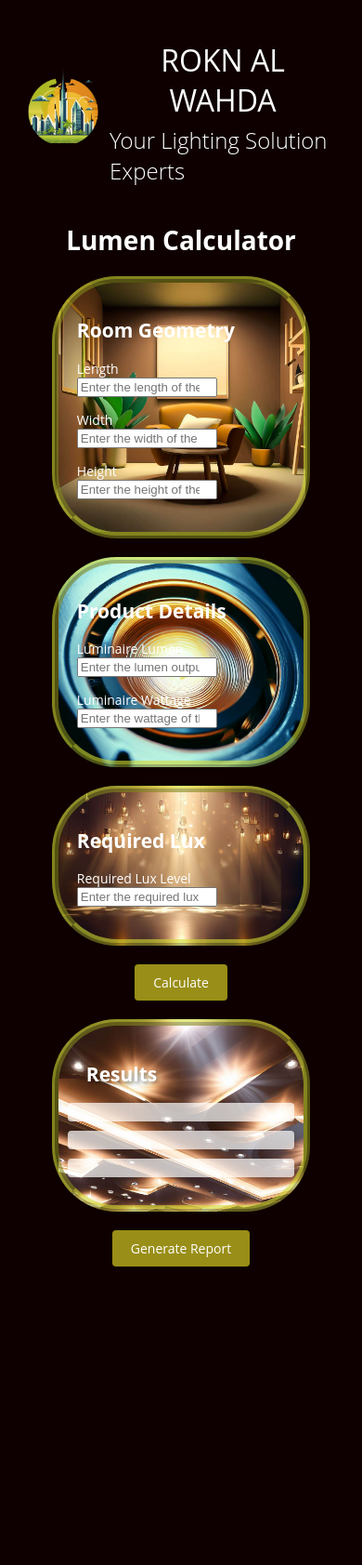
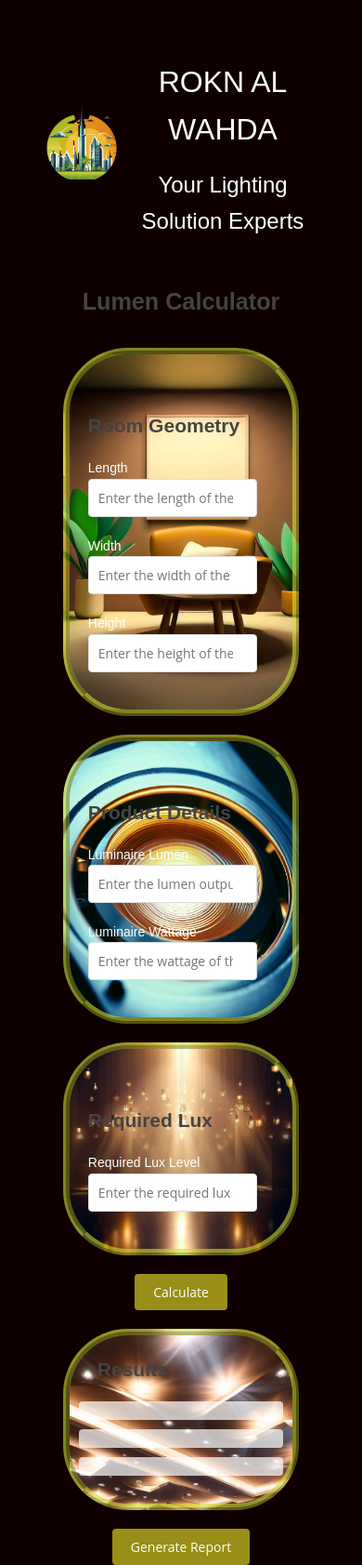
Before and after one commit to Fazil916/Fazil916.github.io, a plain HTML site: page calculator.html in a window 390 px wide. Shown: the whole page at 93% size. Before the commit the page ends 1362 px from the top, so only its background shows below. Drawn offline with Linux system fonts and the light colour scheme; files whose address does not match are found by name.

Commit message:
mobile friend

```diff
--- a/calculator.html
+++ b/calculator.html
@@ -4,7 +4,159 @@
 <head>
   <title>Lumen Calculator</title>
   <link rel="stylesheet" href="/styles/css/calculator.css">
-  </head>
+  <style>
+    body {
+      font-family: 'Arial', sans-serif;
+      color: #333;
+      line-height: 1.6;
+      padding: 20px;
+    }
+
+    header {
+      background-color: var(--color-secondary);
+      height: var(--header-height);
+      padding: 20px;
+    }
+
+    .header-content {
+      display: flex;
+      justify-content: space-between;
+      align-items: center;
+      flex-wrap: wrap;
+    }
+
+    .title-container {
+      display: flex;
+      align-items: center;
+    }
+
+    #logo {
+      width: 80px;
+      height: auto;
+      margin-right: 10px;
+    }
+
+    header h1 {
+      color: var(--color-primary);
+      font-weight: 500;
+      margin: 15px 0 0;
+      font-size: 2rem;
+    }
+
+    header p {
+      color: var(--color-primary);
+      font-weight: 200;
+      margin: 5px 0 0;
+      font-size: 1.5rem;
+    }
+
+    h1 {
+      font-size: 2.2em;
+      font-weight: bold;
+      color: #444;
+      margin-bottom: 20px;
+      padding-bottom: 10px;
+    }
+
+    h2 {
+      font-size: 1.8em;
+      font-weight: bold;
+      color: #444;
+      margin-top: 40px;
+    }
+
+    hr {
+      border: none;
+      border-bottom: 1px solid #ddd;
+    }
+
+    input[type="number"] {
+      width: 100%;
+      padding: 10px;
+      border: 1px solid #ddd;
+      border-radius: 4px;
+      font-family: 'Open Sans', sans-serif;
+      font-size: 16px;
+    }
+
+    .input-group {
+      margin-bottom: 20px;
+    }
+
+    button {
+      padding: 10px 20px;
+      background-color: #4CAF50;
+      color: white;
+      border: none;
+      border-radius: 5px;
+      cursor: pointer;
+      transition: background-color 0.3s ease;
+    }
+
+    button:hover {
+      background-color: #45a049;
+    }
+
+    #results {
+      margin-top: 40px;
+    }
+
+    #results h2 {
+      margin-top: 0;
+    }
+
+    #total-required-luminaires,
+    #total-consumption,
+    #lumen-per-sqm {
+      margin-bottom: 20px;
+      font-size: 18px;
+    }
+
+    @media screen and (max-width: 768px) {
+      .header-content {
+        flex-direction: column;
+        justify-content: center;
+        align-items: center;
+      }
+
+      .title-container {
+        margin-bottom: 10px;
+        text-align: center;
+      }
+
+      header h1,
+      header p {
+        text-align: center;
+      }
+
+      h1 {
+        font-size: 1.8em;
+      }
+
+      h2 {
+        font-size: 1.5em;
+      }
+
+      input[type="number"] {
+        font-size: 14px;
+      }
+
+      button {
+        font-size: 16px;
+      }
+
+      #results {
+        margin-top: 20px;
+      }
+
+      #total-required-luminaires,
+      #total-consumption,
+      #lumen-per-sqm {
+        font-size: 16px;
+      }
+    }
+  </style>
+</head>
 
 <body>
   <header>
@@ -16,6 +168,7 @@
           <p>Your Lighting Solution Experts</p>
         </div>
       </div>
+    </div>
   </header>
 
   <h1>Lumen Calculator</h1>
@@ -51,7 +204,7 @@
   </div>
 
   <div id="lux">
-    <h2>Required Lux </h2>
+    <h2>Required Lux</h2>
     <div class="input-group">
       <label for="required-lux-level">Required Lux Level</label>
       <input type="number" id="required-lux-level" placeholder="Enter the required lux level">
@@ -61,6 +214,7 @@
   <!-- Calculation Button -->
   <button id="calculate">Calculate</button>
 
+
   <!-- Results Section -->
   <div id="results">
     <h2>Results</h2>
@@ -68,10 +222,11 @@
     <div id="total-consumption"></div>
     <div id="lumen-per-sqm"></div>
   </div>
+
   <!-- Report Button -->
   <button id="report">Generate Report</button>
+
   <script src="/java/calculator.js"></script>
-
 </body>
 
 </html>
--- a/styles/css/calculator.css
+++ b/styles/css/calculator.css
@@ -2,6 +2,10 @@
     --color-primary: #ffffff;
     --color-secondary: #0e0000;
 }
+@media screen and (max-width: 768px) {
+    /* CSS styles for screens up to 768px wide */
+  }
+
 
 body {
     background-color: #0e0000;
--- a/styles/css/report.css
+++ b/styles/css/report.css
@@ -1,6 +1,22 @@
 :root {
     --color-primary: #ffffff;
     --color-secondary: #0e0000;
+  }
+
+  @media screen and (max-width: 768px) {
+    /* CSS styles for screens up to 768px wide */
+    body {
+      font-size: 12px;
+    }
+
+    .container {
+      width: 80%;
+    }
+
+    #calculator,
+    #results {
+      width: 90%;
+    }
   }
 
   body {
@@ -56,7 +72,7 @@ input {
   }
 
   .input-group input {
-    width: 80%;
+    width: 100%;
   }
 
   #lux-and-product .input-group {
@@ -89,7 +105,7 @@ input {
 
   #results > div {
     padding: 10px;
-    font-size: 18px;
+    font-size: 16px;
     font-family: 'Georgia', serif;
     background-color: rgba(255, 255, 255, 0.7);
     /* semi-transparent white */
--- a/styles/css/styles.css
+++ b/styles/css/styles.css
@@ -1,24 +1,37 @@
-:root {
-  --color-primary: #ffffff;
-  --color-secondary: #0e0000;
-  --header-height: 70px;
-  --main-container-width: 300px;
+/* Reset styles */
+* {
+  margin: 0;
+  padding: 0;
+  box-sizing: border-box;
 }
 
-@media screen and (max-width: 768px) {
-  /* CSS styles for screens up to 768px wide */
+/* Global styles */
+body {
+  font-family: 'Open Sans', sans-serif;
+  font-size: 14px;
+  color: #ffffff;
+  background-color: #0e0000;
 }
 
-body {
-  background-attachment: scroll;
-  font-family: 'Open Sans', sans-serif;
-  margin: 40;
-  padding: 40;
+h1,
+h2,
+p {
+  margin: 0;
+}
+
+a {
+  color: #ffffff;
+  text-decoration: none;
+}
+
+.container {
+  max-width: 1200px;
+  margin: 0 auto;
+  padding: 20px;
 }
 
 header {
-  background-color: var(--color-secondary);
-  height: var(--header-height);
+  background-color: #0e0000;
   padding: 20px;
 }
 
@@ -26,7 +39,6 @@ header {
   display: flex;
   justify-content: space-between;
   align-items: center;
-  flex-wrap: wrap;
 }
 
 .title-container {
@@ -41,17 +53,13 @@ header {
 }
 
 header h1 {
-  color: var(--color-primary);
+  font-size: 2rem;
   font-weight: 500;
-  margin: 15px 0 0;
-  font-size: 2rem;
 }
 
 header p {
-  color: var(--color-primary);
+  font-size: 1.5rem;
   font-weight: 200;
-  margin: 5px 0 0;
-  font-size: 1.5rem;
 }
 
 nav {
@@ -60,82 +68,33 @@ nav {
 }
 
 .nav-item {
-  display: inline-block;
   padding: 10px 20px;
   background-color: #998e17;
   color: #fff;
   border: none;
   border-radius: 4px;
-  font-family: 'Open Sans', sans-serif;
   font-size: 16px;
-  margin-left: 30px;
-  text-decoration: none;
-  font-weight: 300;
+  margin-left: 10px;
   transition: background-color 0.3s ease;
 }
 
 .nav-item:hover {
   background-color: #494303;
-  text-decoration: none;
 }
 
-
-.nav-item:first-child {
-  margin-left: 0;
-}
-
-
-
 main {
-  background-image: url("home.jpg");
-  background-size: cover;
-  background-repeat: no-repeat;
-  background-position: center center;
-  min-height: 100vh;
+  background-color: #0e0000;
+  padding: 40px 0;
 }
 
 .section {
-  background-color: #0e0000;
-  background-size: cover;
-  background-repeat: no-repeat;
-  background-position: center center;
-  min-height: 100vh;
-  padding: 10px 50px 20px;
   text-align: center;
-  color: rgb(255, 255, 255);
-
+  color: #ffffff;
+  padding: 40px;
 }
 
-.section .content-container {
-  margin: 40px 80px 40px;
-}
-
-
-.image-container {
-  display: flex;
-  justify-content: center;
-  gap: 20px;
-  grid-template-columns: repeat(auto-fit, minmax(200px, 1fr));
-  margin-top: 20px;
-
-}
-
-.image-container img {
-  max-width: 40%;
-  height: auto;
-  border-radius: 50%;
-}
-
-.image {
-  max-width: 40%;
-  height: auto;
-}
-
-.content-container {
-  margin-top: 20px;
-  display: grid;
-  justify-content: center;
-
+.section h2 {
+  margin-bottom: 20px;
 }
 
 .button-container {
@@ -148,15 +107,11 @@ main {
   padding: 10px 20px;
   margin: 10px;
   background-color: #998e17;
-  ;
   color: #fff;
   border: none;
   border-radius: 4px;
-  font-family: 'Open Sans', sans-serif;
   font-size: 16px;
   font-weight: 600;
-  text-align: center;
-  text-decoration: none;
   cursor: pointer;
   transition: background-color 0.3s ease;
 }
@@ -176,24 +131,15 @@ main {
   border: none;
   border-radius: 5px;
   cursor: pointer;
-  transition: all 0.3s ease 0s;
+  transition: all 0.3s ease;
 }
 
 .myButton:hover {
   background-color: #494303;
 }
 
-@media screen and (max-width: 768px) {
-  .main-container {
-    flex-direction: column-reverse;
-    padding: 0 20px;
-  }
-}
-
 .form-group {
   margin-bottom: 20px;
-  display: flex;
-  flex-direction: column;
 }
 
 label {
@@ -205,11 +151,10 @@ input,
 textarea {
   padding: 10px;
   border: 1px solid #998e17;
-  ;
   border-radius: 4px;
   font-family: 'Open Sans', sans-serif;
   font-size: 16px;
-  flex: 1;
+  width: 100%;
 }
 
 button[type="submit"] {
@@ -225,5 +170,5 @@ button[type="submit"] {
 }
 
 button[type="submit"]:hover {
-  background-color: hsl(127, 90%, 16%);
+  background-color: #494303;
 }
```
Also changed, not shown: index.html (+22 -16 lines), report.html (+31 -0 lines). Lines whose indentation alone changed are shown as unchanged.
